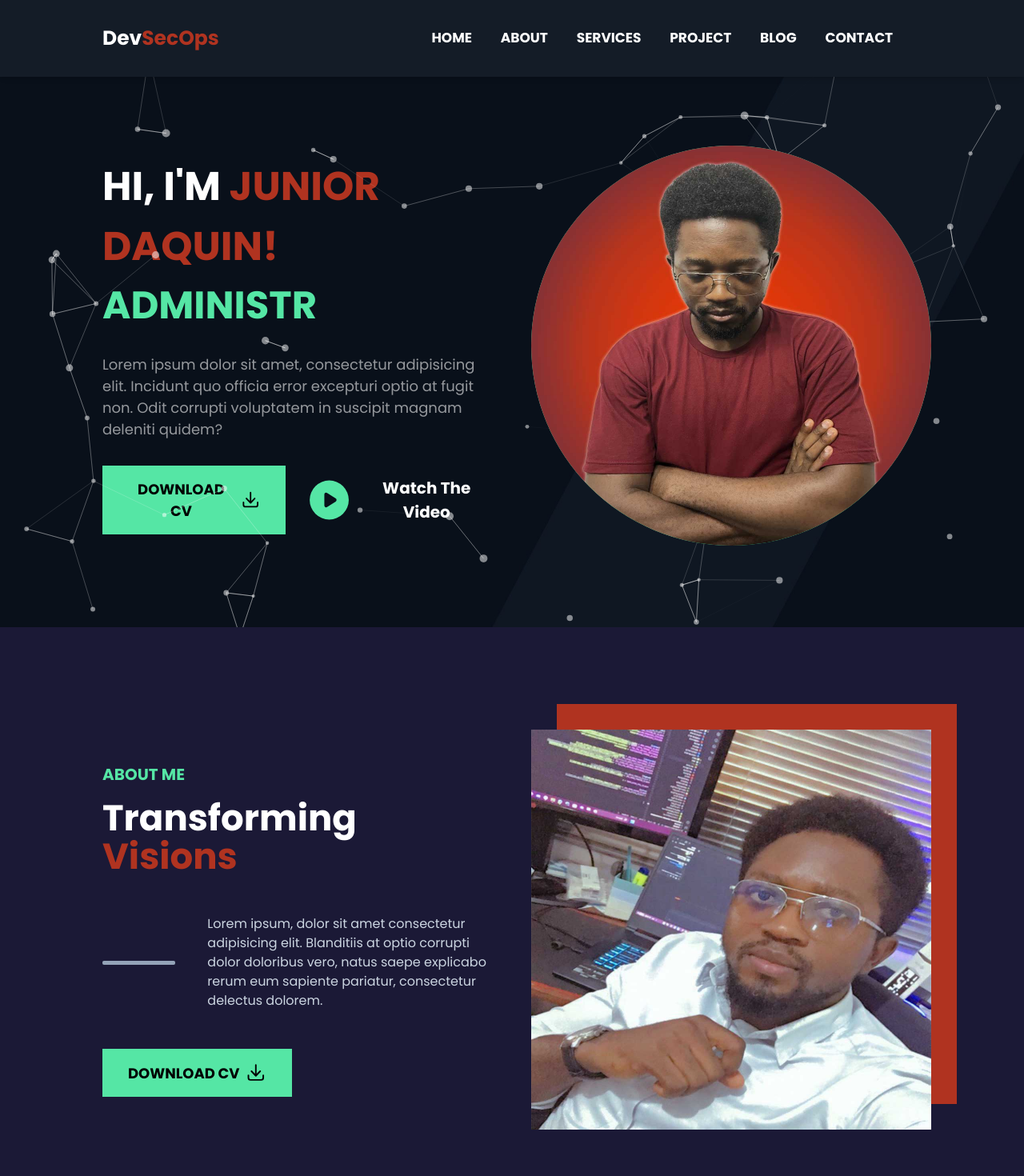
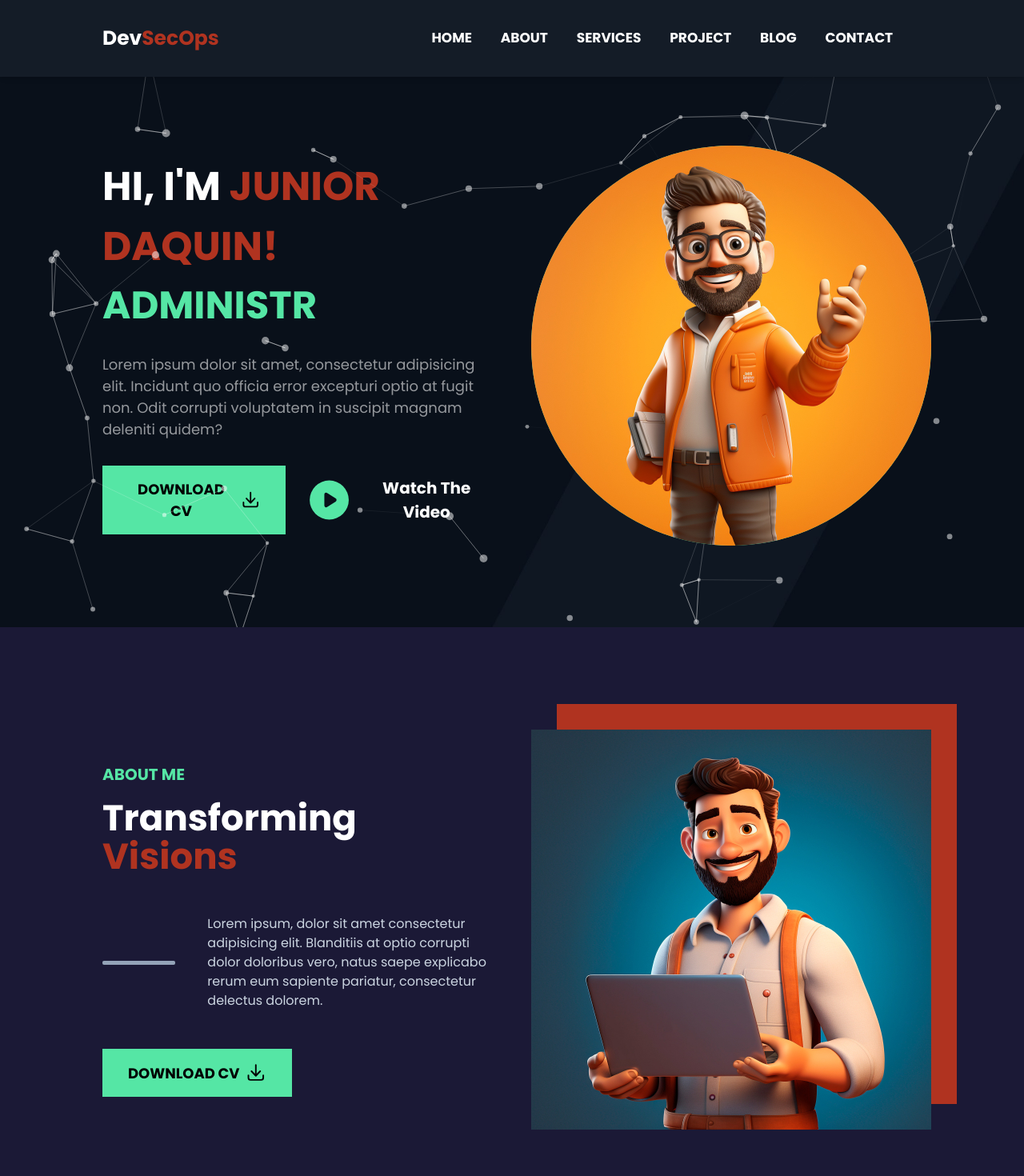
Before and after one commit to derostajunior/portfolio, a Next.js app in the folder my-portfolio/: page / in a window 1280 px wide. Shown: the top 1470 px of the page at 80% size. Built offline with nearby package versions, Linux system fonts and the light colour scheme.

Commit message:
feat: change avatar

```diff
--- a/my-portfolio/components/About.tsx
+++ b/my-portfolio/components/About.tsx
@@ -36,7 +36,7 @@ const About = () => {
         </div>
         <div className="lg:w-[500px] mx-auto md:mx-0 mt-[2rem] lg:mt-0 lg:h-[500px] w-[300px] h-[300px] relative">
           <Image
-            src="/images/u4.jpg"
+            src="/images/about.jpg"
             alt="about"
             layout="fill"
             objectFit="contain"
--- a/my-portfolio/components/hero.tsx
+++ b/my-portfolio/components/hero.tsx
@@ -34,7 +34,7 @@ const Hero = () => {
         </div>
         <div className="w-[500px] hidden bg-[#55e6a5] relative lg:flex items-center rounded-full h-[500px]">
           <Image
-            src="/images/u3.jpg"
+            src="/images/u1.jpg"
             alt="user"
             layout="fill"
             className="object-cover rounded-full"
```
